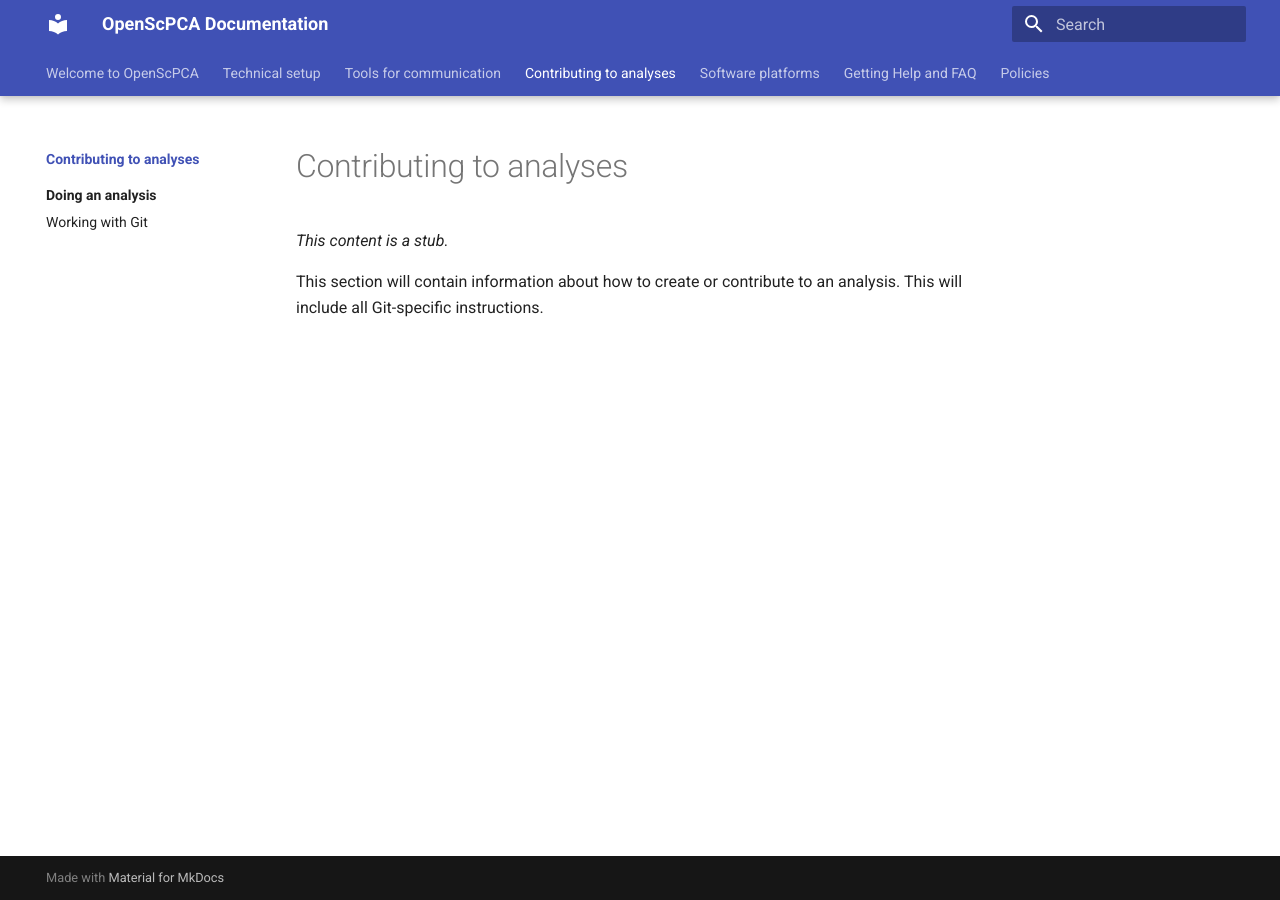
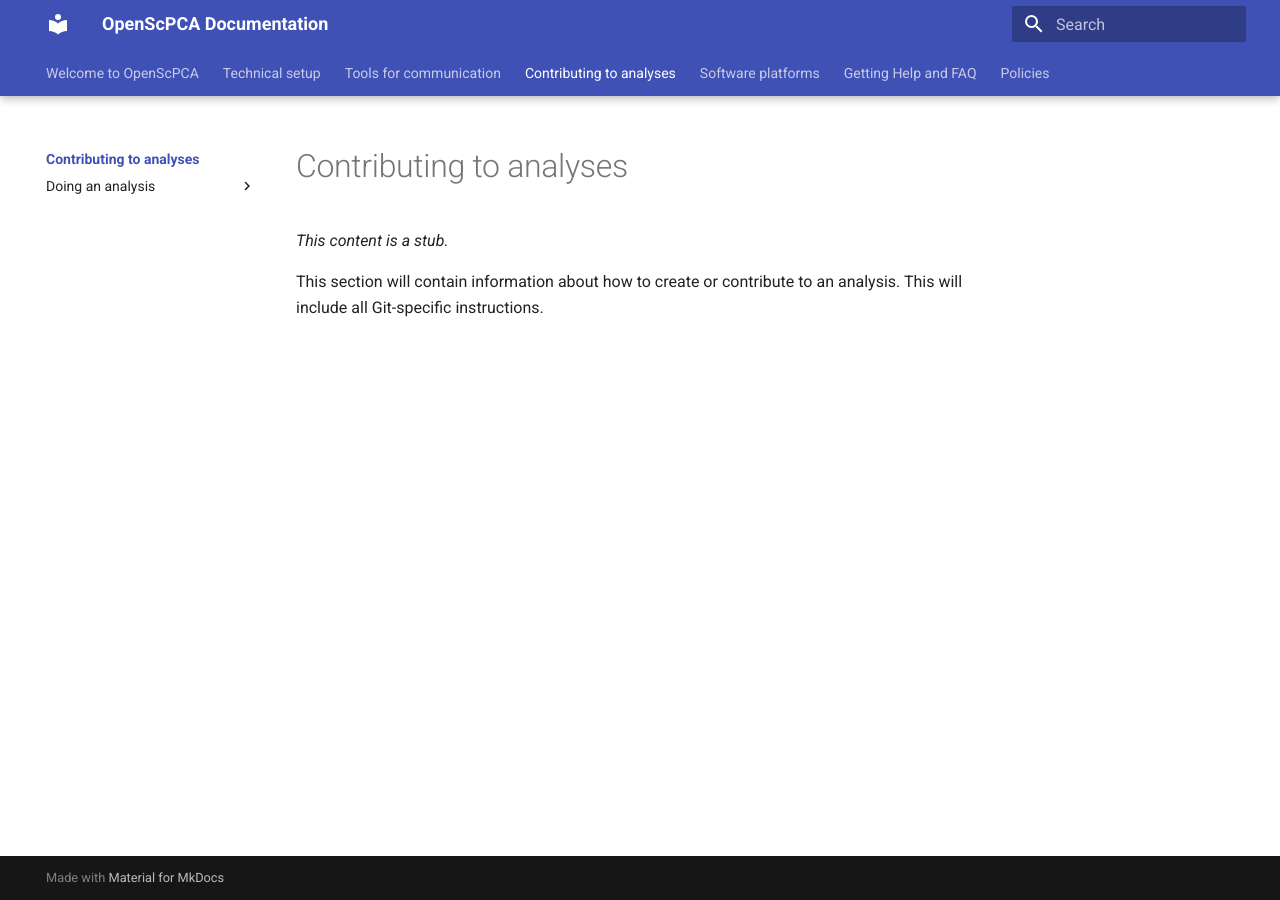
Before and after one commit to AlexsLemonade/OpenScPCA-analysis, an MkDocs documentation site: the page built from docs/contributing-to-analyses/index.md, in a window 1280 px wide. Built offline with MkDocs 1.6.1 and Material for MkDocs 9.7.7, drawn with Linux system fonts in a browser that asks for light colours.

Commit message:
remove navigation sections

```diff
--- a/mkdocs.yml
+++ b/mkdocs.yml
@@ -14,7 +14,6 @@ theme:
     - search.suggest         # displays in light gray how you might complete the word
     - navigation.tabs        # persistent navbar on the top
     - navigation.tabs.sticky # sticky navbar
-    - navigation.sections    # enables sections along the left side bar via nested directories in docs/
     - navigation.indexes     # allow index pages to serve as overview pages for sections
 
 plugins:
```
